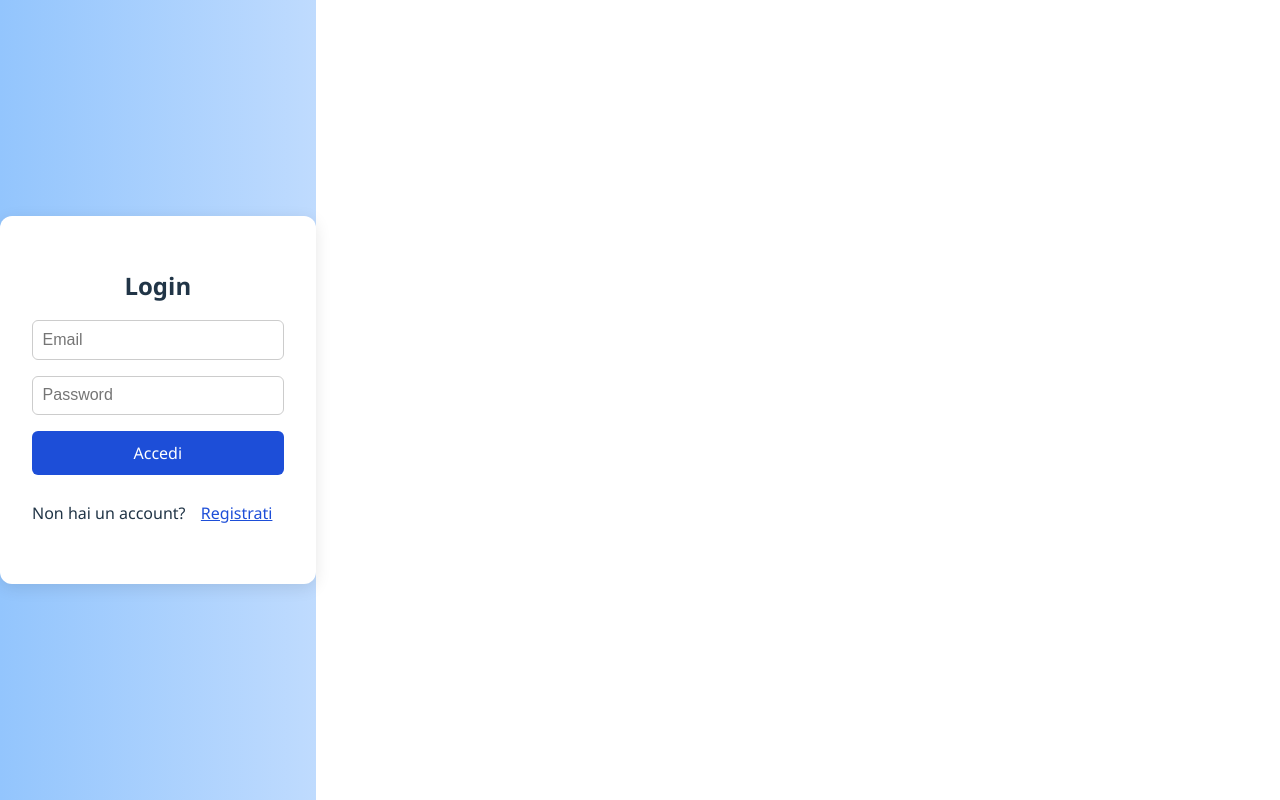
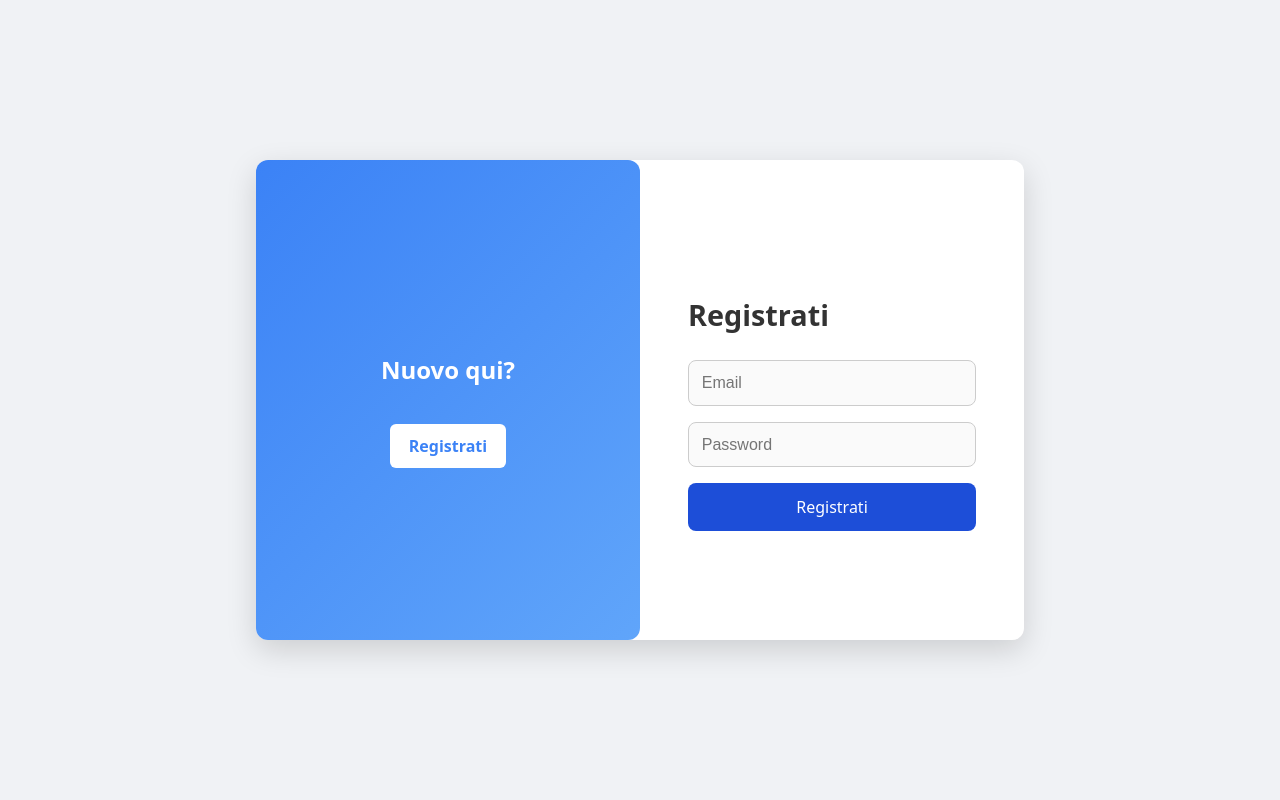
Before and after one commit to EmiTul93/ToDoApp, a React (Vite) app in the folder frontend/: page / in a window 1280 px wide. Built offline with nearby package versions, Linux system fonts and the light colour scheme.

Commit message:
modifica css per login

```diff
--- a/frontend/src/App.jsx
+++ b/frontend/src/App.jsx
@@ -1,6 +1,6 @@
 import { BrowserRouter as Router, Routes, Route } from 'react-router-dom';
 import Home from './pages/Home';
-import AuthForm from './pages/authForm';
+import AuthForm from './pages/AuthForm';
 
 function App() {
 return (
--- a/frontend/src/index.css
+++ b/frontend/src/index.css
@@ -3,14 +3,20 @@
 line-height: 1.5;
 font-weight: 400;
 
-  color-scheme: light dark;
-  color: rgba(255, 255, 255, 0.87);
-  background-color: #242424;
-
 font-synthesis: none;
 text-rendering: optimizeLegibility;
 -webkit-font-smoothing: antialiased;
 -moz-osx-font-smoothing: grayscale;
+}
+
+/* Colori e sfondo gestiti direttamente nei componenti */
+body {
+margin: 0;
+padding: 0;
+min-height: 100vh;
+background-color: #ffffff;
+color: #000000;
+font-family: system-ui, sans-serif;
 }
 
 a {
@@ -20,16 +26,6 @@ a {
 }
 a:hover {
 color: #535bf2;
-}
-
-body {
-  margin: 0;
-  padding: 0;
-  height: 100%;
-  display: flex;
-  place-items: center;
-  min-width: 320px;
-  min-height: 100vh;
 }
 
 h1 {
@@ -45,6 +41,7 @@ button {
 font-weight: 500;
 font-family: inherit;
 background-color: #1a1a1a;
+color: #fff;
 cursor: pointer;
 transition: border-color 0.25s;
 }
@@ -56,6 +53,7 @@ button:focus-visible {
 outline: 4px auto -webkit-focus-ring-color;
 }
 
+/* Modalità chiara opzionale */
 @media (prefers-color-scheme: light) {
 :root {
 color: #213547;
@@ -66,5 +64,6 @@ button:focus-visible {
 }
 button {
 background-color: #f9f9f9;
+color: #000;
 }
 }
--- a/frontend/src/pages/AuthForm.css
+++ b/frontend/src/pages/AuthForm.css
@@ -1,71 +1,124 @@
+/* Container principale */
 .auth-container {
-min-height: 100vh;
+position: relative;
+width: 100%;
+height: 100vh;
+overflow: hidden;
+background: #f0f2f5;
 display: flex;
 justify-content: center;
 align-items: center;
-background: linear-gradient(to right, #93c5fd, #bfdbfe);
-font-family: 'Segoe UI', Tahoma, Geneva, Verdana, sans-serif;
 }
 
+/* Box contenente il login e la registrazione */
 .auth-box {
-background: white;
-padding: 2rem;
+width: 768px;
+height: 480px;
+background: #fff;
 border-radius: 12px;
-box-shadow: 0 4px 16px rgba(0, 0, 0, 0.1);
-width: 90%;
-max-width: 400px;
-transition: all 0.3s ease;
+box-shadow: 0 10px 30px rgba(0, 0, 0, 0.15);
+display: flex;
+position: relative;
+overflow: hidden;
+transition: all 0.5s ease-in-out;
 }
 
-.auth-box h2 {
-text-align: center;
-margin-bottom: 1rem;
+/* Contenitore dei form affiancati */
+.forms-container {
+display: flex;
+width: 200%;
+height: 100%;
+transition: transform 0.5s ease-in-out;
 }
 
-.auth-box form {
+/* Movimento verso sinistra se attivo */
+.auth-container.active .forms-container {
+transform: translateX(-50%);
+}
+
+/* Pannello singolo (login o registrazione) */
+.form-panel {
+width: 50%;
+padding: 3rem;
 display: flex;
 flex-direction: column;
-gap: 1rem;
+justify-content: center;
 }
 
-.auth-box input {
-padding: 0.6rem;
-border: 1px solid #ccc;
-border-radius: 6px;
-font-size: 1rem;
+/* Titolo form */
+.form-panel h2 {
+margin-bottom: 1.5rem;
+font-size: 1.8rem;
+color: #333;
 }
 
-.auth-box button {
-background-color: #1d4ed8;
-color: white;
-padding: 0.7rem;
-border: none;
-border-radius: 6px;
-font-size: 1rem;
-cursor: pointer;
-transition: background 0.3s ease;
+/* Stile form */
+.form-panel form {
+display: flex;
+flex-direction: column;
 }
 
-.auth-box button:hover {
+.form-panel input {
+margin-bottom: 1rem;
+padding: 0.8rem;
+font-size: 1rem;
+border-radius: 8px;
+border: 1px solid #ccc;
+background-color: #fafafa;
+}
+
+.form-panel button {
+padding: 0.8rem;
+font-size: 1rem;
+background-color: #1d4ed8;
+color: #fff;
+border: none;
+border-radius: 8px;
+cursor: pointer;
+transition: background-color 0.3s ease;
+}
+
+.form-panel button:hover {
 background-color: #2563eb;
 }
 
-.auth-message {
-color: #ef4444;
-text-align: center;
-margin-top: 0.5rem;
+/* Pannello che contiene il bottone di switch */
+.toggle-panel {
+position: absolute;
+top: 0;
+left: 0;
+width: 50%;
+height: 100%;
+background: linear-gradient(135deg, #3b82f6, #60a5fa);
+border-radius: 0 12px 12px 0;
+color: #fff;
+display: flex;
+justify-content: center;
+align-items: center;
+flex-direction: column;
+transition: transform 0.5s ease-in-out;
+z-index: 10;
 }
 
-.auth-switch {
+/* Pulsante dello switch */
+.toggle-panel button {
 margin-top: 1rem;
-text-align: center;
+padding: 0.7rem 1.2rem;
+background: #fff;
+color: #3b82f6;
+border: none;
+border-radius: 6px;
+cursor: pointer;
+font-weight: bold;
+transition: transform 0.3s ease, background 0.3s ease;
 }
 
-.auth-switch button {
-background: none;
-border: none;
-color: #1d4ed8;
-text-decoration: underline;
-cursor: pointer;
-font-size: 1rem;
+.toggle-panel button:hover {
+background: #f3f4f6;
 }
+
+/* Movimento toggle del pannello */
+.auth-container.active .toggle-panel {
+transform: translateX(100%);
+border-radius: 12px 0 0 12px;
+}
--- a/frontend/src/pages/AuthForm.jsx
+++ b/frontend/src/pages/AuthForm.jsx
@@ -1,82 +1,102 @@
 import React, { useState } from 'react';
+import './AuthForm.css';
 import axios from 'axios';
-import './AuthForm.css'; // per l'animazione
 
 const AuthForm = () => {
-const [isLogin, setIsLogin] = useState(true); // true = login, false = register
-const [email, setEmail] = useState('');
-const [password, setPassword] = useState('');
-const [confirmPassword, setConfirmPassword] = useState('');
+const [isLogin, setIsLogin] = useState(true);
+const [loginEmail, setLoginEmail] = useState('');
+const [loginPassword, setLoginPassword] = useState('');
+const [registerEmail, setRegisterEmail] = useState('');
+const [registerPassword, setRegisterPassword] = useState('');
 const [message, setMessage] = useState('');
 
-const handleSubmit = async (e) => {
+const handleLogin = async (e) => {
 e.preventDefault();
-if (!isLogin && password !== confirmPassword) {
-  setMessage("Le password non coincidono.");
-  return;
-}
-
 try {
-  const url = isLogin
-    ? 'http://localhost:5000/api/auth/login'
-    : 'http://localhost:5000/api/auth/register';
-
-  const res = await axios.post(url, { email, password });
-
-  if (isLogin) {
+const res = await axios.post('http://localhost:5000/api/auth/login', {
+email: loginEmail,
+password: loginPassword,
+});
 localStorage.setItem('token', res.data.token);
 setMessage('Login effettuato con successo!');
 window.location.href = '/';
-  } else {
-    setMessage('Registrazione completata. Ora puoi accedere.');
+} catch (err) {
+setMessage('Login fallito.');
+}
+};
+
+const handleRegister = async (e) => {
+e.preventDefault();
+try {
+await axios.post('http://localhost:5000/api/auth/register', {
+email: registerEmail,
+password: registerPassword,
+});
+setMessage('Registrazione completata! Ora puoi accedere.');
 setIsLogin(true);
-  }
 } catch (err) {
-  console.error(err);
-  setMessage(
-    err?.response?.data?.message || 'Errore durante la richiesta.'
-  );
+setMessage('Registrazione fallita.');
 }
 };
 
 return (
-<div className="auth-container">
-<div className={`auth-box ${isLogin ? 'login-mode' : 'register-mode'}`}>
-<h2>{isLogin ? 'Login' : 'Registrati'}</h2>
-<form onSubmit={handleSubmit}>
+<div className={`auth-container ${!isLogin ? 'active' : ''}`}>
+<div className="auth-box">
+<div className="forms-container">
+{/* Login Form */}
+<div className="form-panel">
+<h2>Accedi</h2>
+<form onSubmit={handleLogin}>
 <input
 type="email"
 placeholder="Email"
 required
-value={email}
-onChange={(e) => setEmail(e.target.value)}
+value={loginEmail}
+onChange={(e) => setLoginEmail(e.target.value)}
 />
 <input
 type="password"
 placeholder="Password"
 required
-value={password}
-onChange={(e) => setPassword(e.target.value)}
+value={loginPassword}
+onChange={(e) => setLoginPassword(e.target.value)}
 />
-{!isLogin && (
+<button type="submit">Accedi</button>
+</form>
+</div>
+      {/* Register Form */}
+      <div className="form-panel">
+        <h2>Registrati</h2>
+        <form onSubmit={handleRegister}>
+          <input
+            type="email"
+            placeholder="Email"
+            required
+            value={registerEmail}
+            onChange={(e) => setRegisterEmail(e.target.value)}
+          />
           <input
             type="password"
-placeholder="Conferma Password"
+            placeholder="Password"
             required
-value={confirmPassword}
-onChange={(e) => setConfirmPassword(e.target.value)}
+            value={registerPassword}
+            onChange={(e) => setRegisterPassword(e.target.value)}
           />
-)}
-<button type="submit">{isLogin ? 'Accedi' : 'Registrati'}</button>
+          <button type="submit">Registrati</button>
         </form>
-<p className="auth-message">{message}</p>
-<p className="auth-switch">
-{isLogin ? 'Non hai un account?' : 'Hai già un account?'}{' '}
-<button type="button" onClick={() => setIsLogin(!isLogin)}>
+      </div>
+    </div>
+
+    {/* Toggle Panel */}
+    <div className="toggle-panel">
+      <h2>{isLogin ? 'Nuovo qui?' : 'Hai già un account?'}</h2>
+      <button onClick={() => setIsLogin(!isLogin)}>
         {isLogin ? 'Registrati' : 'Accedi'}
       </button>
-</p>
     </div>
+  </div>
+
+  {message && <p style={{ marginTop: '1rem', color: 'red' }}>{message}</p>}
 </div>
 );
 };
```
Also changed, not shown: 1 other file (tests, documents, lock files or other folders). Lines whose indentation alone changed are shown as unchanged.
